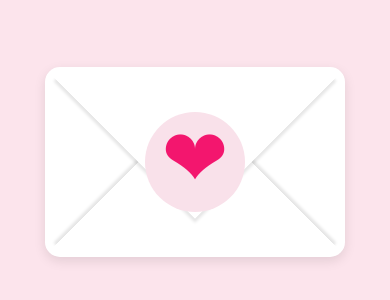
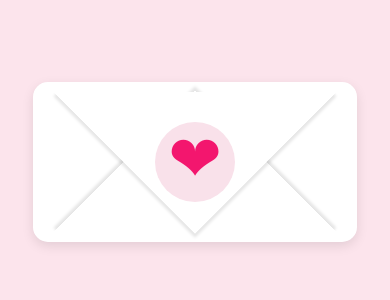
Before and after one commit to nib02/For_Layan, a plain HTML site: page index.html in a window 390 px wide. Shown: the part 260-560 px from the top of the page. Drawn offline with Linux system fonts and the light colour scheme.

Commit message:
Update style.css

```diff
--- a/style.css
+++ b/style.css
@@ -148,8 +148,21 @@ h1 {
 }
 
 @media (max-width: 600px) {
+    body {
+        padding: 15px;
+        display: flex;
+        align-items: center;
+        justify-content: center;
+    }
+
+    .container {
+        width: 90%;
+        padding: 15px;
+        max-width: 350px;
+    }
+
     h1 {
-        font-size: 2rem;
+        font-size: 1.8rem;
     }
 
     .message {
@@ -159,4 +172,21 @@ h1 {
     .details h2 {
         font-size: 1.2rem;
     }
+
+    .details ul {
+        font-size: 1rem;
+    }
+
+    .heart {
+        font-size: 3em;
+    }
+
+    .heart-shape {
+        width: 80px;
+        height: 80px;
+    }
+
+    .heart-shape:before {
+        font-size: 4em;
+    }
 }
```
